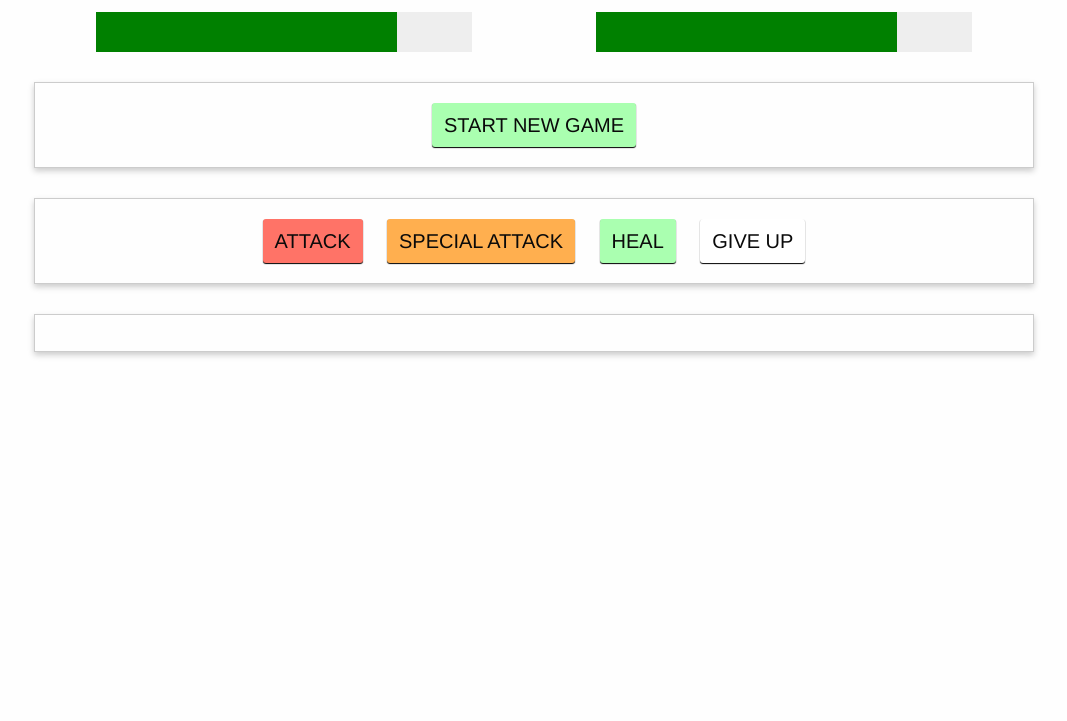
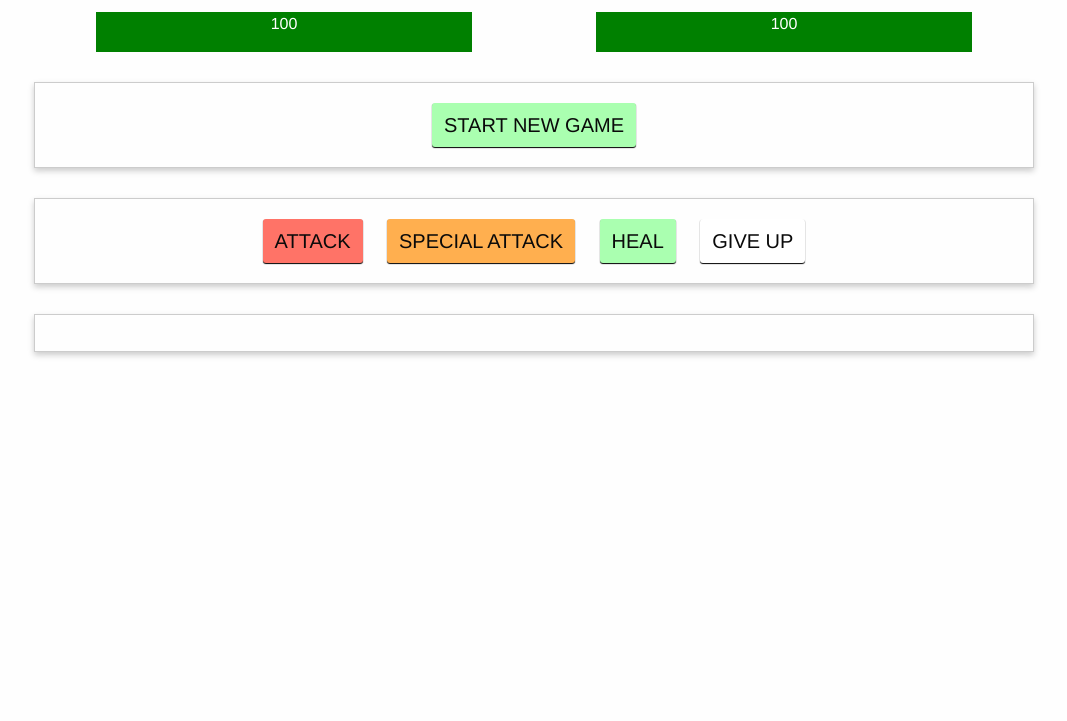
Before and after one commit to brettmadrid/VueMonsterSlayer, a plain HTML site: page index.html in a window 1280 px wide. Shown: the part 79-800 px from the top of the page, without its empty margins (106-1173 px from the left). Drawn offline with nearby package versions, Linux system fonts and the light colour scheme.

Commit message:
set up healthbars

```diff
--- a/index.html
+++ b/index.html
@@ -16,7 +16,10 @@
             <div
               class="healthbar text-center"
               style="background-color: green; margin: 0; color: white;"
-            ></div>
+              :style="{width: playerHealth + '%'}"
+            >
+              {{ playerHealth }}
+            </div>
           </div>
         </div>
         <div class="small-6 columns">
@@ -25,7 +28,10 @@
             <div
               class="healthbar text-center"
               style="background-color: green; margin: 0; color: white;"
-            ></div>
+              :style="{width: monsterHealth + '%'}"
+            >
+              {{ monsterHealth }}
+            </div>
           </div>
         </div>
       </section>
```
